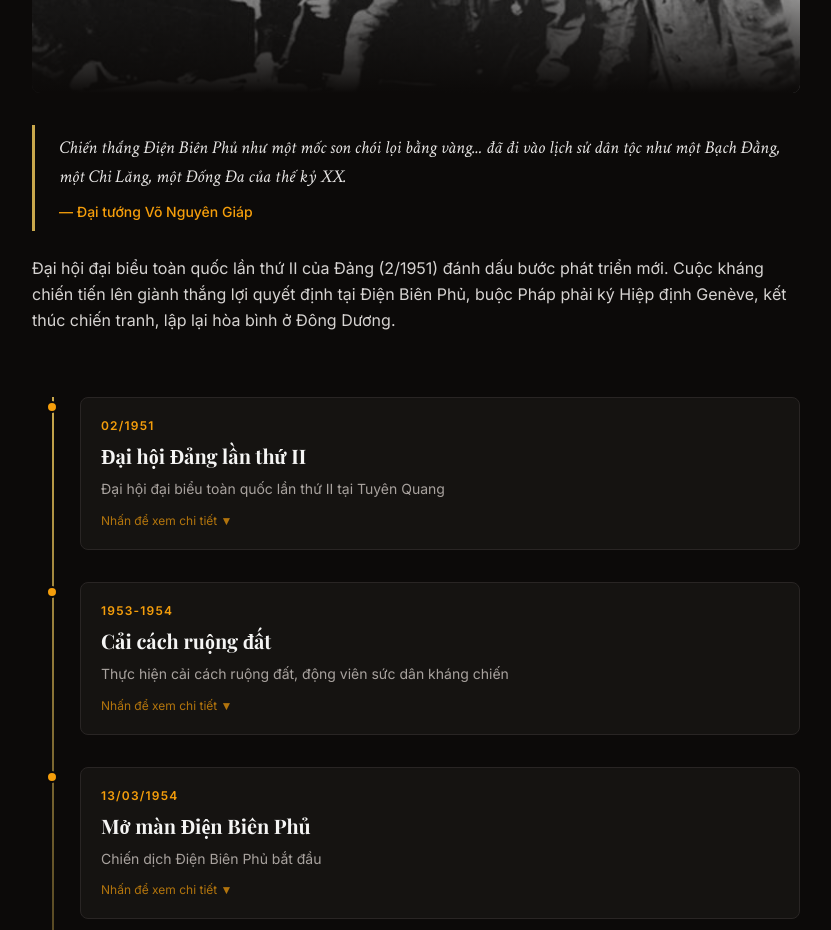
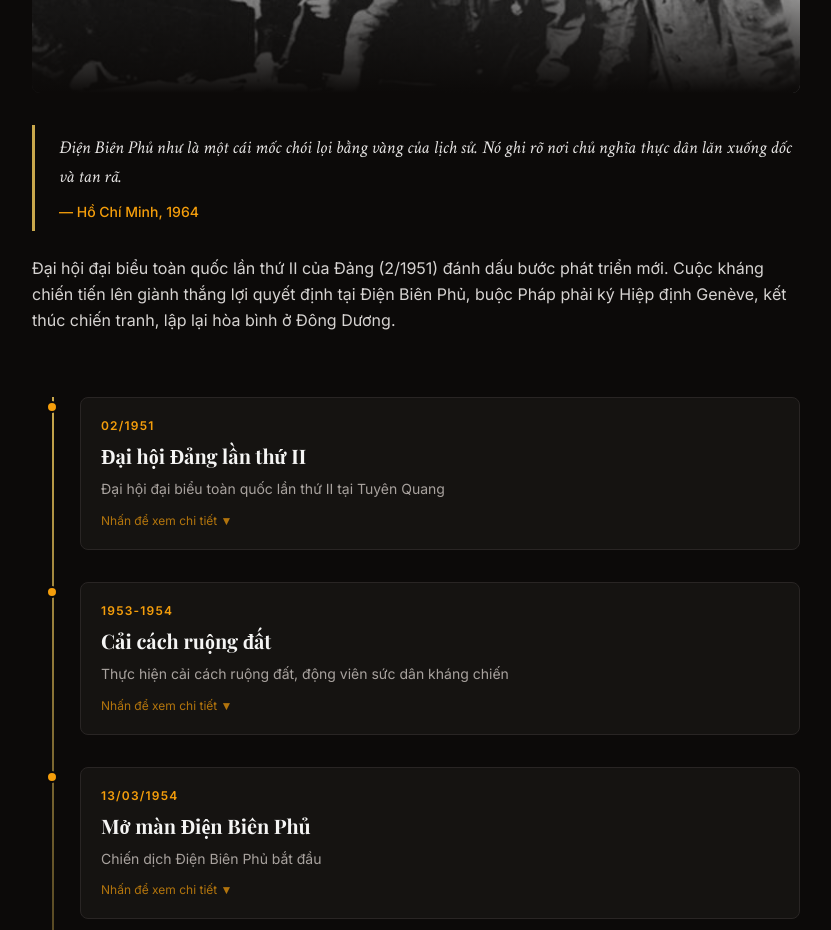
Before and after one commit to Warrior6789/vnr202, a React (Vite) app: page / in a window 1280 px wide. Shown: the part 4860-5790 px from the top of the page, without its empty margins (224-1055 px from the left). Built offline with nearby package versions, Linux system fonts and the light colour scheme; a web font is replaced by a local one.

Commit message:
Fix misattributed Dien Bien Phu quotes for Ho Chi Minh and Vo Nguyen Giap

```diff
--- a/src/components/Section3.tsx
+++ b/src/components/Section3.tsx
@@ -15,8 +15,8 @@ export default function Section3() {
             period="1951 - 1954"
             title="Bước ngoặt và Thắng lợi"
             subtitle="Điện Biên Phủ — Lừng lẫy năm châu, chấn động địa cầu"
-            quote="Chiến thắng Điện Biên Phủ như một mốc son chói lọi bằng vàng... đã đi vào lịch sử dân tộc như một Bạch Đằng, một Chi Lăng, một Đống Đa của thế kỷ XX."
-            quoteAuthor="— Đại tướng Võ Nguyên Giáp"
+            quote="Điện Biên Phủ như là một cái mốc chói lọi bằng vàng của lịch sử. Nó ghi rõ nơi chủ nghĩa thực dân lăn xuống dốc và tan rã."
+            quoteAuthor="— Hồ Chí Minh, 1964"
             description="Đại hội đại biểu toàn quốc lần thứ II của Đảng (2/1951) đánh dấu bước phát triển mới. Cuộc kháng chiến tiến lên giành thắng lợi quyết định tại Điện Biên Phủ, buộc Pháp phải ký Hiệp định Genève, kết thúc chiến tranh, lập lại hòa bình ở Đông Dương."
             imageSrc={dienBienPhuImg}
             imageAlt="Bộ chỉ huy Chiến dịch Điện Biên Phủ"
--- a/src/data/figures.ts
+++ b/src/data/figures.ts
@@ -20,7 +20,7 @@ export const figures: Figure[] = [
     bio: 'Người sáng lập Đảng Cộng sản Việt Nam, đọc Tuyên ngôn Độc lập ngày 2/9/1945, là linh hồn của đường lối kháng chiến toàn dân, toàn diện, trường kỳ, tự lực cánh sinh.' },
   { id: 'vng', name: 'Võ Nguyên Giáp', role: 'Tổng Tư lệnh Quân đội Nhân dân Việt Nam', years: '1911 - 2013',
     image: voNguyenGiapImg,
-    quote: 'Chiến thắng Điện Biên Phủ như một mốc son chói lọi bằng vàng.',
+    quote: 'Ngày hôm đó, tôi đã thực hiện được một quyết định khó khăn nhất trong cuộc đời chỉ huy của mình.',
     bio: 'Trực tiếp chỉ huy Chiến dịch Biên giới 1950 và Chiến dịch Điện Biên Phủ 1954, người đặt nền móng cho nghệ thuật quân sự Việt Nam hiện đại.' },
   { id: 'tc', name: 'Trường Chinh', role: 'Tổng Bí thư Đảng Cộng sản Đông Dương', years: '1907 - 1988',
     image: truongChinhImg,
```
